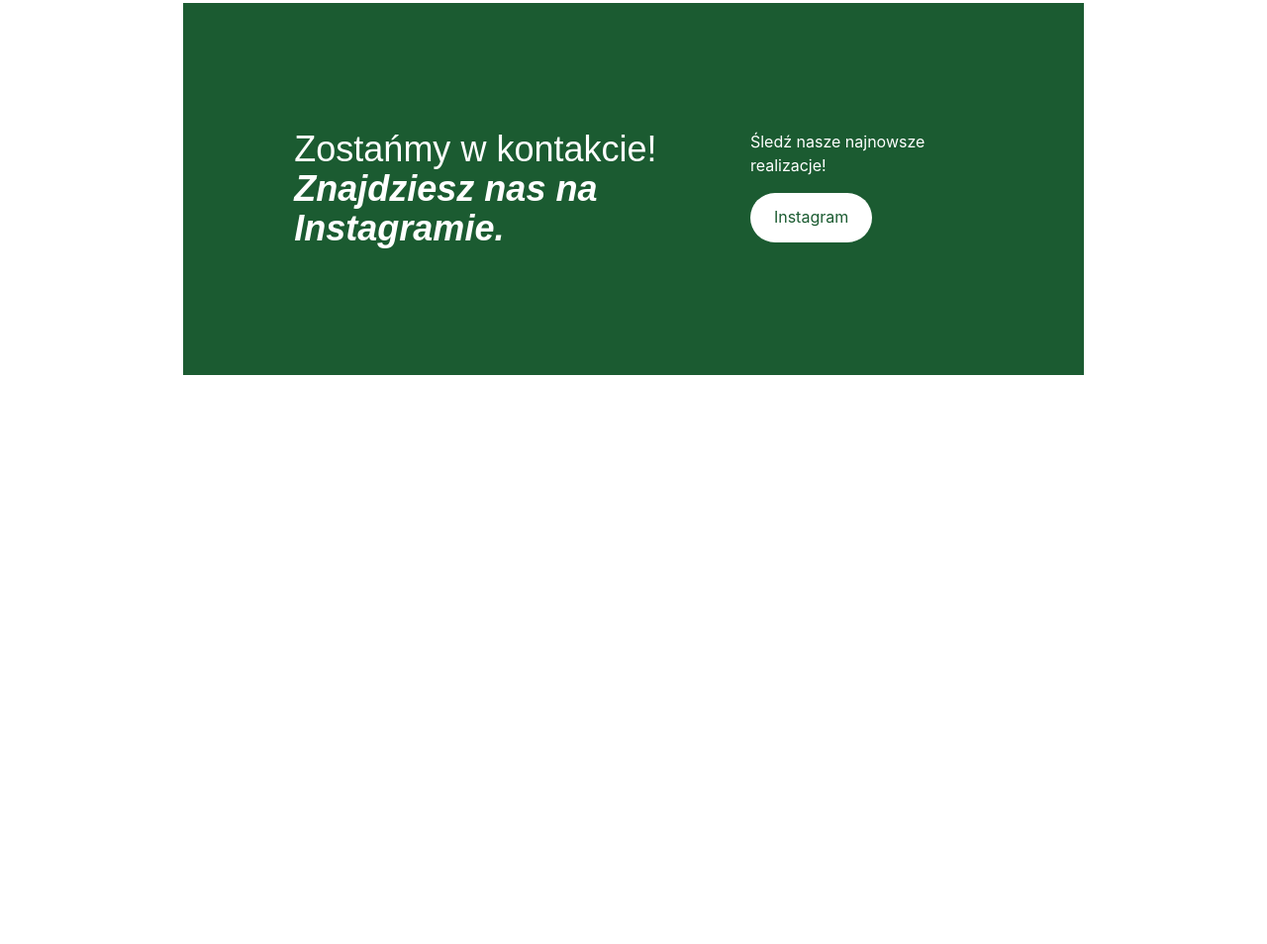
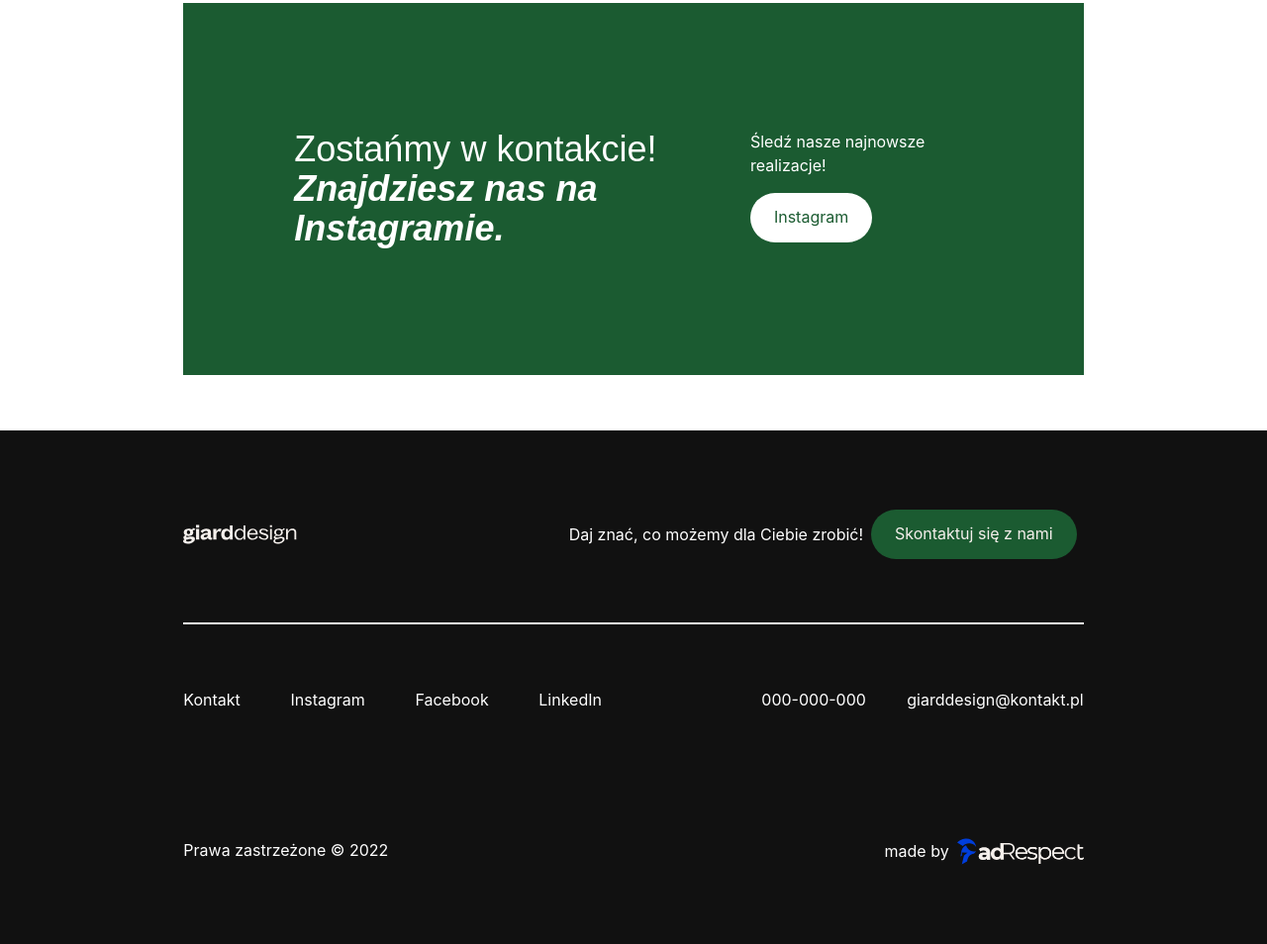
Before and after one commit to tomaszwasik31/GiardDesign, a website: page src/index.html in a window 1280 px wide. Shown: the part 4462-5416 px from the top of the page at 99% size. Before the commit the page ends 4897 px from the top, so only its background shows below. Drawn offline with nearby package versions, Linux system fonts and the light colour scheme.

Commit message:
footer base structure

```diff
--- a/src/index.html
+++ b/src/index.html
@@ -334,7 +334,7 @@
             </button>
           </div>
         </section>
-        <section id="cta" class="custom-grid padding-global py-7 lg:py-14 ">
+        <section id="cta" class="custom-grid padding-global py-7 lg:py-14">
           <div
             class="cta-container bg-green gap-y-4 lg:py-32 lg:px-28 py-16 px-14 justify-center items-start flex flex-col col-start-1 col-span-12 md:flex-row md:col-start-2 md:col-span-10"
           >
@@ -352,6 +352,54 @@
           </div>
         </section>
       </main>
+      <footer class="bg-black padding-global py-20">
+        <div class="footer-top-container custom-grid flex items-center">
+          <img
+            src="img/giarddesign-logo-white.svg"
+            class="col-start-2 col-span-3"
+          />
+          <div
+            class="footer-cta col-start-6 col-span-6 space-x-2 flex items-center"
+          >
+            <p class="text-white">Daj znać, co możemy dla Ciebie zrobić!</p>
+            <button class="btn">Skontaktuj się z nami</button>
+          </div>
+        </div>
+        <div class="footer-spacer custom-grid py-16">
+          <div
+            class="line col-start-2 col-span-10 h-px border border-stone-100"
+          ></div>
+        </div>
+        <div class="footer-main custom-grid">
+          <div
+            class="footer-social-links col-start-2 col-span-5 flex flex-row justify-between"
+          >
+            <a href="" class="text-white">Kontakt</a>
+            <a href="" class="text-white">Instagram</a>
+            <a href="" class="text-white">Facebook</a>
+            <a href="" class="text-white">LinkedIn</a>
+          </div>
+          <div
+            class="footer-contact-links col-start-8 col-span-4 flex flex-row justify-between"
+          >
+            <a href="tel:000-000-000" class="text-white">000-000-000</a>
+            <a href="mailto:giarddesign@kontakt.pl" class="text-white"
+              >giarddesign@kontakt.pl</a
+            >
+          </div>
+        </div>
+        <div class="footer-bottom mt-32 custom-grid ">
+          <p class="text-white col-start-2 col-span-4">
+            Prawa zastrzeżone © 2022
+          </p>
+          <div
+            class="footer-made_by col-start-8 col-span-4 flex flex-row items-center justify-end"
+          >
+            <p class="text-white mr-2">made by</p>
+            <img src="img/adRespect-logo-full-light.svg" class="w-32" />
+          </div>
+        </div>
+      </footer>
     </div>
     <script
       type="text/javascript"
```
Also changed, not shown: dist/output.css, src/img/adRespect-logo-full-light.svg (added), src/img/giarddesign-logo-white.svg (added).
